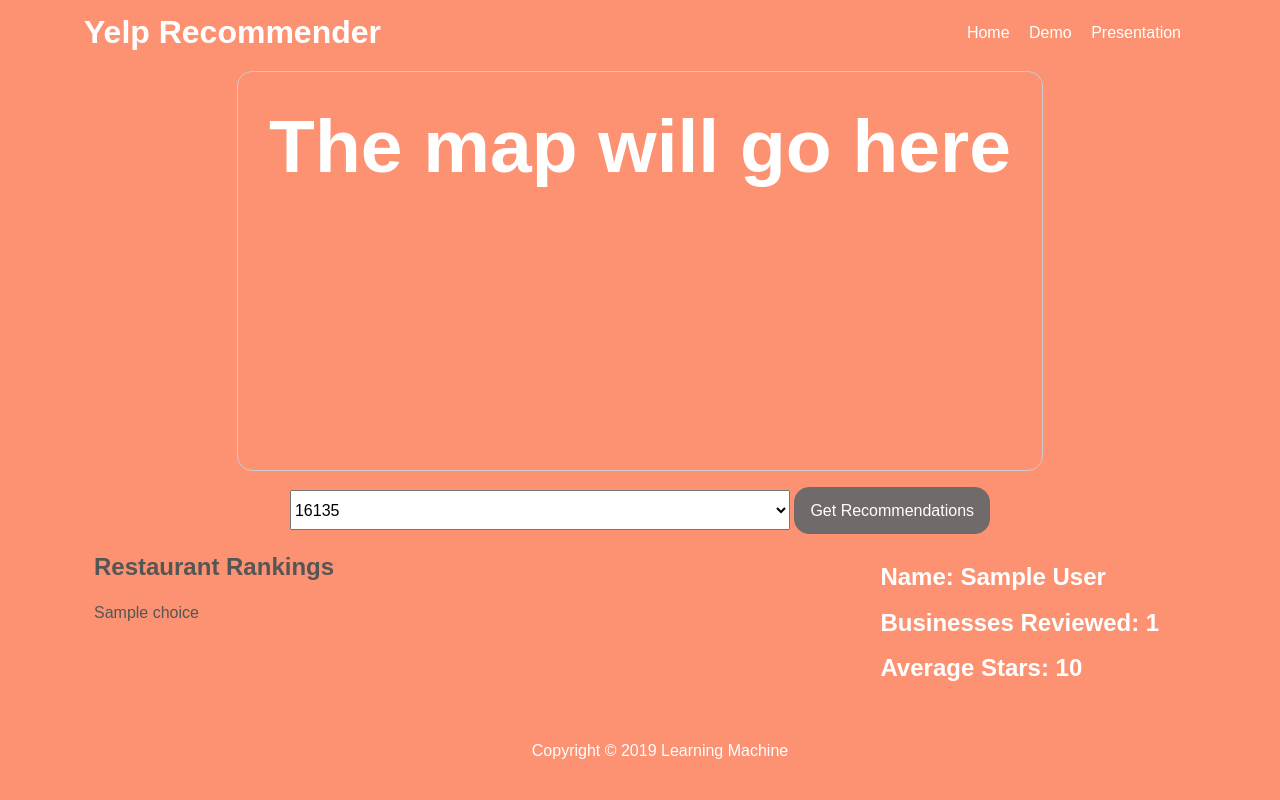
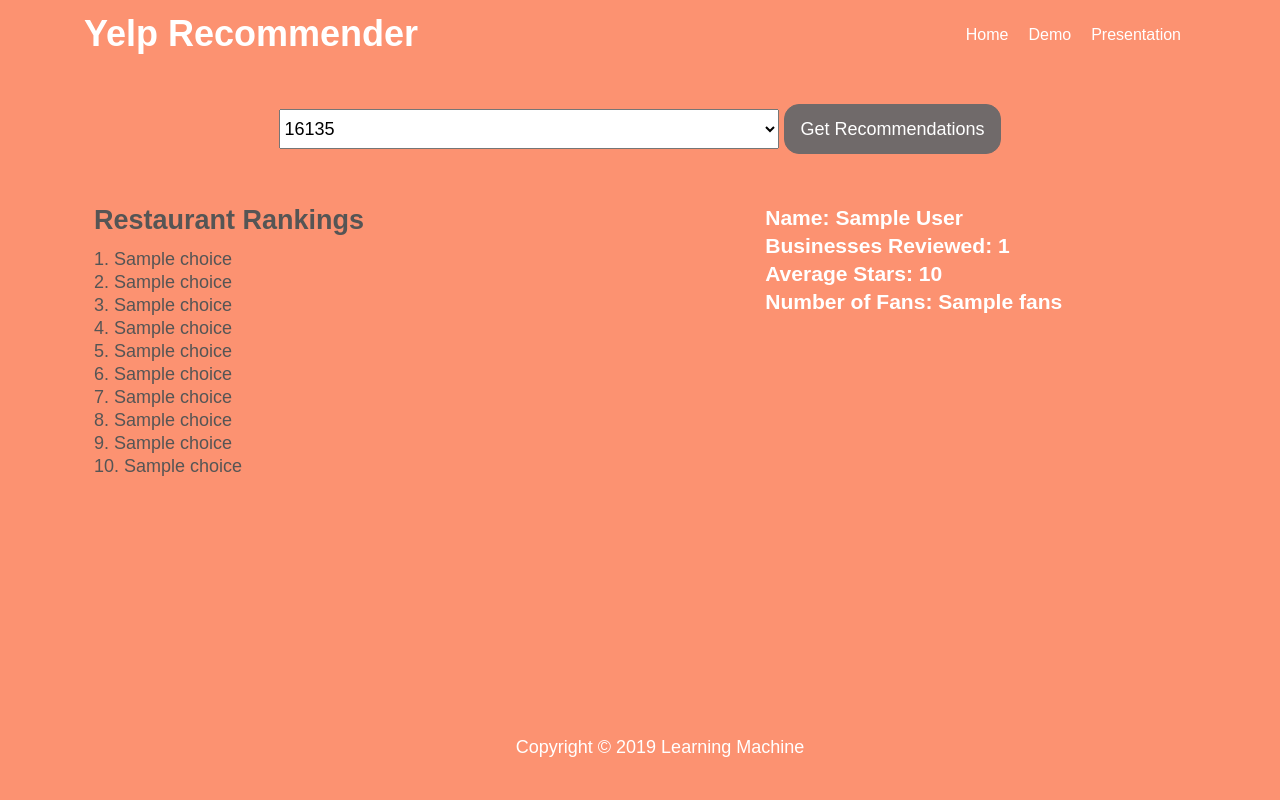
Before and after one commit to wonchankim97/Yelp-Recommender, a Flask app: template flask_app/templates/predict.html in a window 1280 px wide. Run offline with Flask 2, Linux system fonts and the light colour scheme; the template is opened without the code that fills it: most values are stand-ins (such as "Sample title", 1, 10 or a date in 2020); parts of the project's set-up code (start-up, migrations or seed data) failed here and were passed over.

Commit message:
layout changed

```diff
--- a/flask_app/module/model.py
+++ b/flask_app/module/model.py
@@ -10,9 +10,9 @@
 plaidml.keras.install_backend()
 os.environ["KERAS_BACKEND"] = "plaidml.keras.backend"
 
-import xlearn as xl
-import tensorflow.keras as keras
-from tensorflow.keras.models import load_model
+# import xlearn as xl
+# import tensorflow.keras as keras
+# from tensorflow.keras.models import load_model
 from sklearn.preprocessing import StandardScaler, RobustScaler, MinMaxScaler
 
 ### Load ##################
--- a/flask_app/static/css/style.css
+++ b/flask_app/static/css/style.css
@@ -2,7 +2,7 @@
     background-color:rgb(252, 146, 113);
     color: #555555;
     font-family: Arial, Helvetica, sans-serif;
-    font-size:16px;
+    font-size:18px;
     line-height:1.6em;
     margin:0;
 }
@@ -13,8 +13,16 @@
     overflow:hidden;
 }
 
+/* selection input */
 #choice {
     min-height: 30px;
+}
+
+select{
+    font-size: inherit;
+    font: inherit;
+    height:40px;
+    width:500px;
 }
 
 #id_submit {
@@ -35,6 +43,7 @@
 	background:rgb(214, 197, 99);
 	color:#333;
 }
+
 
 #main-header{
 	background-color:rgb(252, 146, 113);
@@ -102,23 +111,16 @@
     text-align: center;
 }
 
-select{
-    font-size: inherit;
-    font: inherit;
-    height:40px;
-    width:500px;
-}
-
 #main{
 	float:left;
-	width:70%;
+	width:60%;
 	padding:0 30px;
 	box-sizing: border-box;
 }
 
 #information{
     float:right;
-    width: 30%;
+    width: 40%;
 	color:#fff;
 	padding:10px;
 	box-sizing: border-box;
@@ -138,6 +140,18 @@
     width: 100%;
     text-align: center;
 }
+
+/* inside predict.html */
+#display{
+    line-height: 5px;
+}
+
+.info{
+    line-height: 7px;
+}
+
+
+
 /*
 @media(max-width:600px){
 	#main{
--- a/flask_app/templates/demo.html
+++ b/flask_app/templates/demo.html
@@ -1,13 +1,11 @@
 {% extends 'layout.html'%}
 {% block recommend %}
     <div id="wrapper">
-            <section id="map">
+            <!-- <section id="map">
                 <h1>The map will go here</h1>
-            </section>
+            </section> -->
+            <br/>
             <aside id="sidebar">
-                <p>
-
-                </p>
                 <form action='/demo/predict' method='post'>
                     <select id="choice" name='choice'>
                         <option name="Felicia">16135</option>
--- a/flask_app/templates/layout.html
+++ b/flask_app/templates/layout.html
@@ -24,6 +24,7 @@
 
         {% block recommend %}
         {% endblock recommend %}
+        <br/>
 
         <section id="main">
             {% block rank %}
--- a/flask_app/templates/predict.html
+++ b/flask_app/templates/predict.html
@@ -3,14 +3,14 @@
 
 {% block rank %}
     <h1>Restaurant Rankings</h1>
-    <p>
-        {{choice}}
-    </p>
+    {% for i in range(10) %}
+        <p id='display'> {{i+1}}. {{ choice }} </p>
+    {% endfor %}
 {% endblock rank %}
 
 {% block info %}
-<h2>Name: {{first_name}} {{last_name}}</h2>
-<h2>Businesses Reviewed: {{review_count}}</h2>
-<h2>Average Stars: {{avg_star}}</h2>
-<h2>Number of Fans: {{fans}}</h2>
+<h3 class='info'>Name: {{first_name}} {{last_name}}</h3>
+<h3 class='info'>Businesses Reviewed: {{review_count}}</h3>
+<h3 class='info'>Average Stars: {{avg_star}}</h3>
+<h3 class='info'>Number of Fans: {{fans}}</h3>
 {% endblock info %}
```
